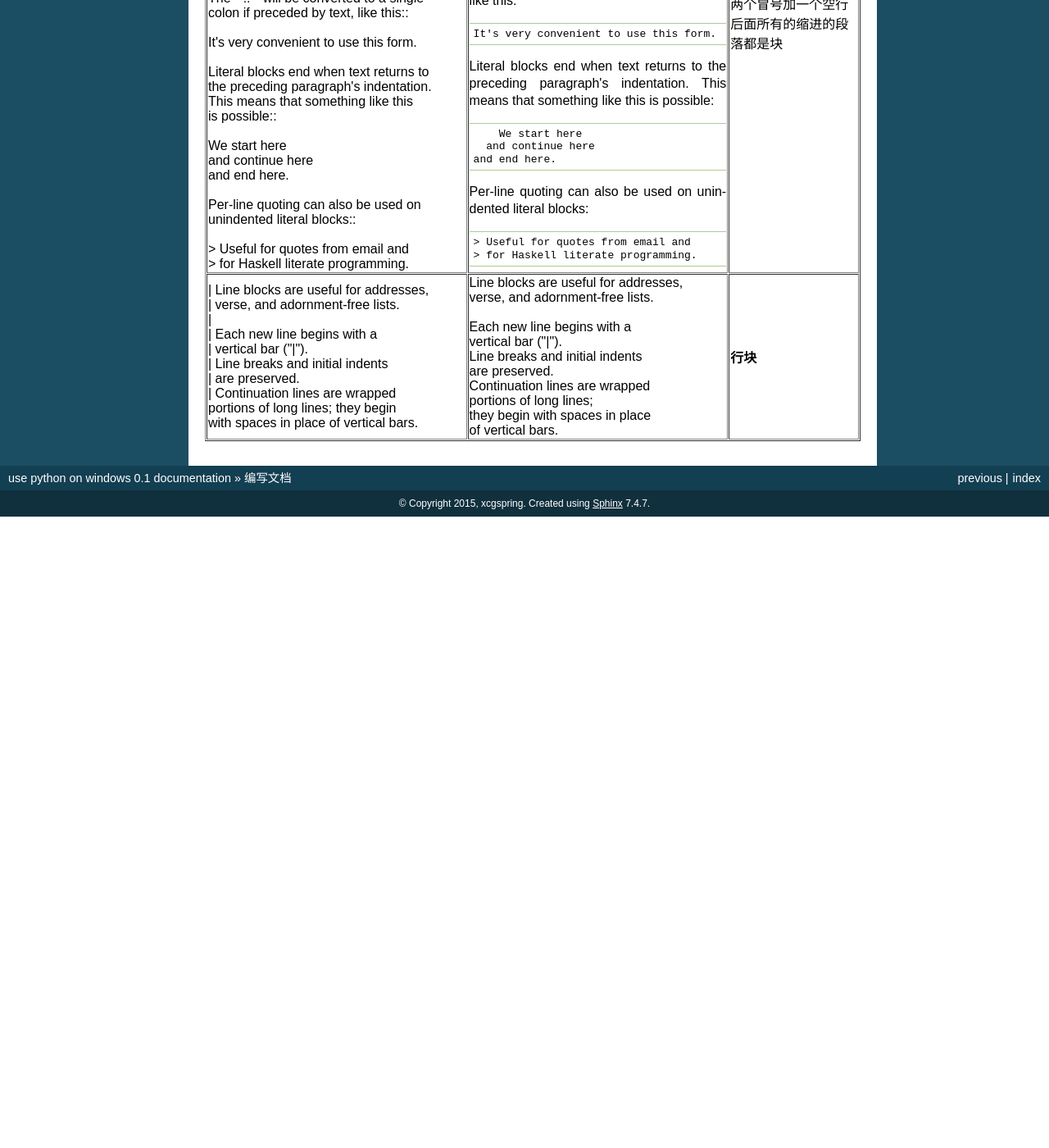
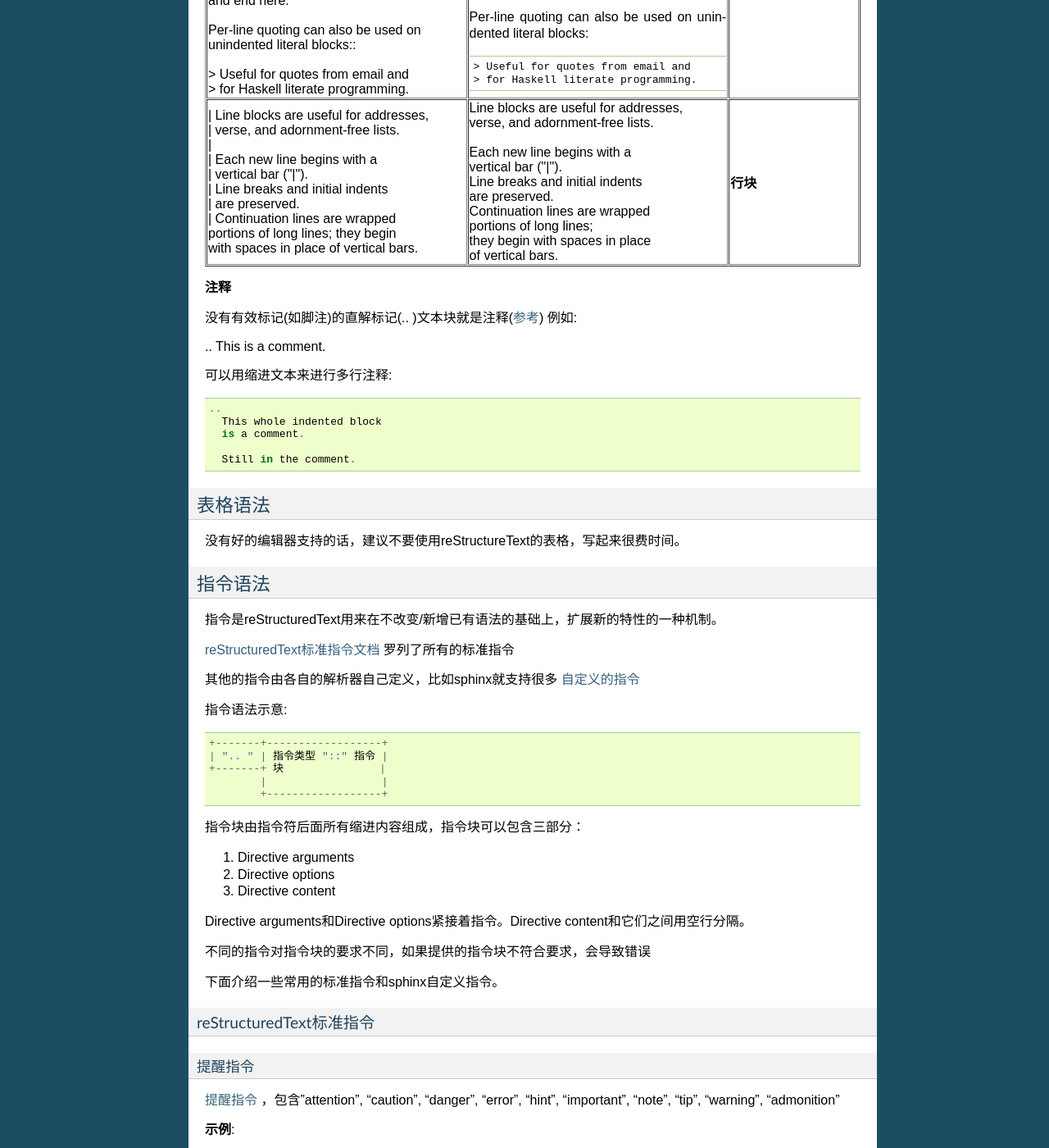
Before and after one commit to xcgspring/use_python, a Sphinx documentation site: the page built from source/documentation.rst, in a window 1280 px wide and 1400 px high, scrolled down 3174 px. Shown: the whole window at 82% size. Built offline with Sphinx 7.4.7, drawn with Linux system fonts in a browser that asks for light colours; pages that are not in the unit, such as notebooks, are missing from menus; before the commit the page ends 3804 px from its top, so only the background shows below that; some of the changed text lies outside the part shown.

Commit message:
Add more contents
Signed-off-by: xcgspring <xcg1987xcg@126.com>

```diff
--- a/source/documentation.rst
+++ b/source/documentation.rst
@@ -16,10 +16,10 @@ reStructuredText
 | Python库docutils实现了对reStructuredText标记语言的解析支持，并能将其转化成其他常用的文档格式，如HTML，Latex，PDF
 
 | 建议学习reStructuredText语法的同时不断练习以加深印象。
-| `在线演示网址 <https://www.tele3.cz/jbar/rest/rest.html>`_ ， `网址的搭建过程 `<https://www.tele3.cz/jbar/rest/about.html>`_ 。
+| `在线演示网址 <https://www.tele3.cz/jbar/rest/rest.html>`_ ， `网址的搭建过程 <https://www.tele3.cz/jbar/rest/about.html>`_ 。
 
 字体相关语法
---------------------
+----------------
 
 ==================== ==================== ======================
     **语法**               **输出**              **说明**
@@ -30,7 +30,7 @@ reStructuredText
 ==================== ==================== ======================
 
 链接相关语法
---------------------
+-----------------
 
 .. raw:: html
 
@@ -54,10 +54,8 @@ reStructuredText
                     </tr>
                     <tr>
                         <td>
-                            <p>
-                                pypi_</p>
-                            <p>
-                                .. _pypi: https://pypi.python.org/pypi</p>
+                                pypi_<br />
+                                .. _pypi: https://pypi.python.org/pypi<br />
                         </td>
                         <td>
                             <a href="https://pypi.python.org/pypi">pypi</a></td>
@@ -66,10 +64,8 @@ reStructuredText
                     </tr>
                     <tr>
                         <td>
-                            <p>
-                                `python docs`_</p>
-                            <p>
-                                .. _`python docs`: http://docs.python.org</p>
+                                `python docs`_<br />
+                                .. _`python docs`: http://docs.python.org<br />
                         </td>
                         <td>
                             <a href="http://docs.python.org">python docs</a></td>
@@ -78,12 +74,9 @@ reStructuredText
                     </tr>
                     <tr>
                         <td>
-                            <p>
-                                `python intro`_</p>
-                            <p>
-                                .. _`python intro`:</p>
-                            <p>
-                                python introducation</p>
+                                `python intro`_<br />
+                                .. _`python intro`:<br />
+                                 python introducation<br />
                         </td>
                         <td>
                             <p>
@@ -96,10 +89,8 @@ reStructuredText
                     </tr>
                     <tr>
                         <td>
-                            <p>
-                                `anonymous`__</p>
-                            <p>
-                                __ http://www.python.org/</p>
+                                `anonymous`__<br />
+                                __ http://www.python.org/<br />
                         </td>
                         <td>
                             <a href="http://www.python.org/">anonymous</a></td>
@@ -108,10 +99,8 @@ reStructuredText
                     </tr>
                     <tr>
                         <td>
-                            <p>
-                                [1]_</p>
-                            <p>
-                                .. [1] this is a footnote</p>
+                                [1]_<br />
+                                .. [1] this is a footnote<br />
                         </td>
                         <td>
                             <p class="first">
@@ -132,10 +121,8 @@ reStructuredText
                     </tr>
                     <tr>
                         <td>
-                            <p>
-                                [citation]_</p>
-                            <p>
-                                .. [citation] this is a citation</p>
+                                [citation]_<br />
+                                .. [citation] this is a citation<br />
                         </td>
                         <td>
                             <p>
@@ -157,10 +144,8 @@ reStructuredText
                 </tbody>
             </table>
 
-
-
 段落相关语法
---------------------
+-----------------
 
 **普通段落**
 
@@ -198,42 +183,35 @@ reStructuredText
 
 .. raw:: html
 
-		<table border="1" cellpadding="1" cellspacing="1">
+		<table border="1" cellpadding="1" cellspacing="1" style="table-layout: fixed;">
 			<tbody>
 				<tr>
-					<td style="text-align: center;">
+					<td style="width: 30%; text-align: center;">
 						<strong>语法</strong></td>
-					<td style="text-align: center;">
+					<td style="width: 30%; text-align: center;">
 						<strong>输出</strong></td>
-					<td style="text-align: center;">
+					<td style="width: 30%; text-align: center;">
 						<strong>说明</strong></td>
 				</tr>
 				<tr>
 					<td>
-						<p>
-							parts</p>
-						<p>
-							###########</p>
-						<p>
-							chapters</p>
-						<p>
-							***********</p>
-						<p>
-							sections</p>
-						<p>
-							=========</p>
-						<p>
-							subsections</p>
-						<p>
-							------------</p>
-						<p>
-							subsubsections</p>
-						<p>
-							^^^^^^^^^^^^^^^</p>
-						<p>
-							paragraphs</p>
-						<p>
-							&quot;&quot;&quot;&quot;&quot;&quot;&quot;&quot;&quot;&quot;&quot;&quot;&quot;</p>
+							parts<br />
+							###########<br />
+						<br />
+							chapters<br />
+							***********<br />
+						<br />
+							sections<br />
+							=========<br />
+						<br />
+							subsections<br />
+							------------<br />
+						<br />
+							subsubsections<br />
+							^^^^^^^^^^^^^^^<br />
+						<br />
+							paragraphs<br />
+							&quot;&quot;&quot;&quot;&quot;&quot;&quot;&quot;&quot;&quot;&quot;&quot;&quot;<br />
 					</td>
 					<td>
 						<h1 style="text-align: center;">
@@ -422,7 +400,7 @@ reStructuredText
 						<strong>语法</strong></td>
 					<td style="width: 40%; text-align: center;">
 						<strong>输出</strong></td>
-					<td style="width: 40%; text-align: center;">
+					<td style="width: 20%; text-align: center;">
 						<strong>说明</strong></td>
 				</tr>
 				<tr>
@@ -523,3 +501,104 @@ reStructuredText
 			<tbody>
 			</tbody>
 		</table>
+
+**注释**
+
+没有有效标记(如脚注)的直解标记(.. )文本块就是注释(`参考 <http://docutils.sourceforge.net/docs/ref/rst/restructuredtext.html#comments>`_) 例如:
+
+| .. This is a comment.
+
+
+可以用缩进文本来进行多行注释:
+
+::
+
+ ..
+   This whole indented block
+   is a comment.
+
+   Still in the comment.
+
+
+表格语法
+--------------------
+
+没有好的编辑器支持的话，建议不要使用reStructureText的表格，写起来很费时间。
+
+
+指令语法
+--------------------
+
+指令是reStructuredText用来在不改变/新增已有语法的基础上，扩展新的特性的一种机制。
+
+`reStructuredText标准指令文档 <http://docutils.sourceforge.net/docs/ref/rst/directives.html>`_ 罗列了所有的标准指令
+
+其他的指令由各自的解析器自己定义，比如sphinx就支持很多 `自定义的指令 <http://sphinx-doc-zh.readthedocs.org/en/latest/markup/index.html>`_
+
+指令语法示意::
+
+    +-------+------------------+
+    | ".. " | 指令类型 "::" 指令 |
+    +-------+ 块               |
+            |                  |
+            +------------------+
+
+指令块由指令符后面所有缩进内容组成，指令块可以包含三部分：
+
+1. Directive arguments
+2. Directive options
+3. Directive content
+
+Directive arguments和Directive options紧接着指令。Directive content和它们之间用空行分隔。
+
+不同的指令对指令块的要求不同，如果提供的指令块不符合要求，会导致错误
+
+下面介绍一些常用的标准指令和sphinx自定义指令。
+
+
+reStructuredText标准指令
+^^^^^^^^^^^^^^^^^^^^^^^^^^^^^^^^^^
+
+提醒指令
+"""""""""""
+
+`提醒指令 <http://docutils.sourceforge.net/docs/ref/rst/directives.html#specific-admonitions>`_ ，包含"attention", "caution", "danger", "error", "hint", "important", "note", "tip", "warning", "admonition"
+
+**示例**::
+
+ .. attention::
+  Attention Please!
+
+**输出** ：
+
+.. attention::
+ Attention Please!
+
+image指令
+"""""""""""""
+
+图片指令向输出中插入指定图片
+
+**示例**::
+
+ .. image:: images/happy_dog.jpg
+   :height: 200px
+   :width: 300 px
+   :scale: 50 %
+   :alt: 快乐的狗狗
+
+**输出** ：
+
+.. image:: images/happy_dog.jpg
+   :height: 200px
+   :width: 300 px
+   :scale: 50 %
+   :alt: 快乐的狗狗
+
+
+**raw指令**
+""""""""""""""""
+
+
+sphinx自定义指令
+^^^^^^^^^^^^^^^^^^^^^^^^^^^^^^^^^^^
```
Also changed, not shown: source/images/happy_dog.jpg (added).
